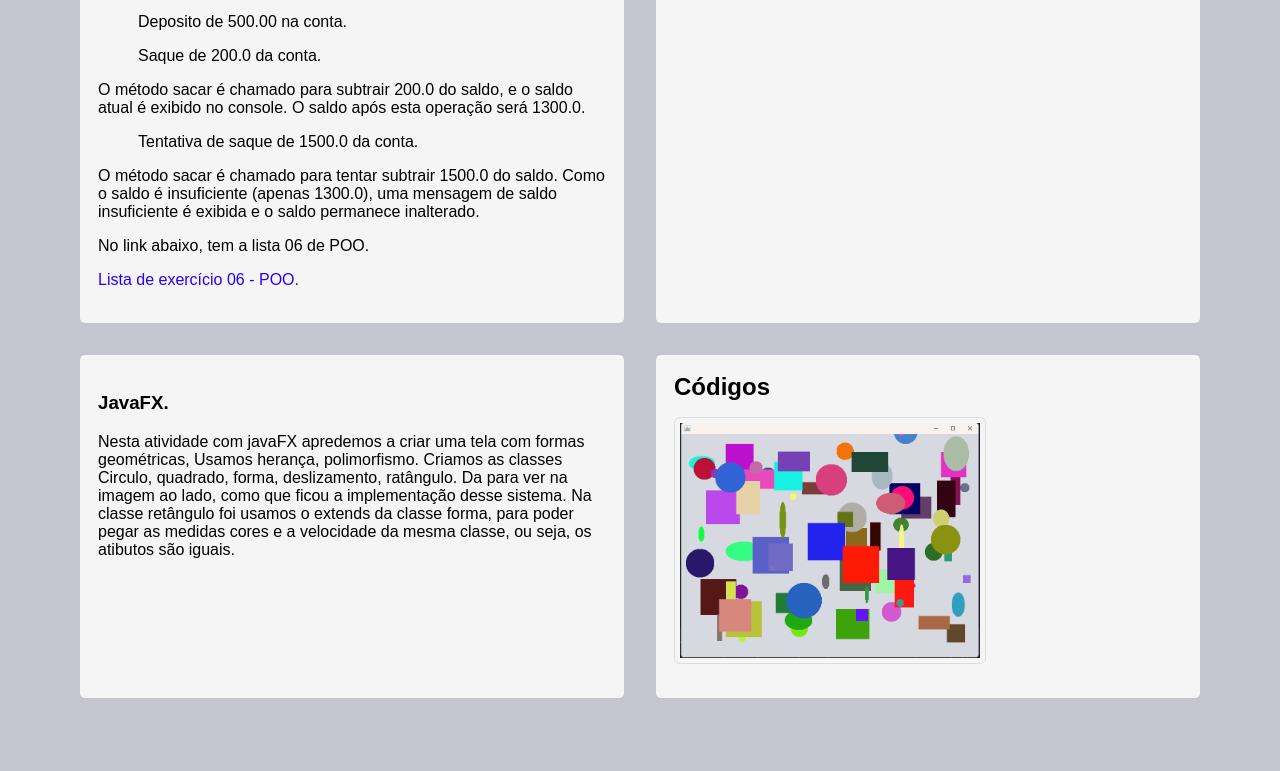
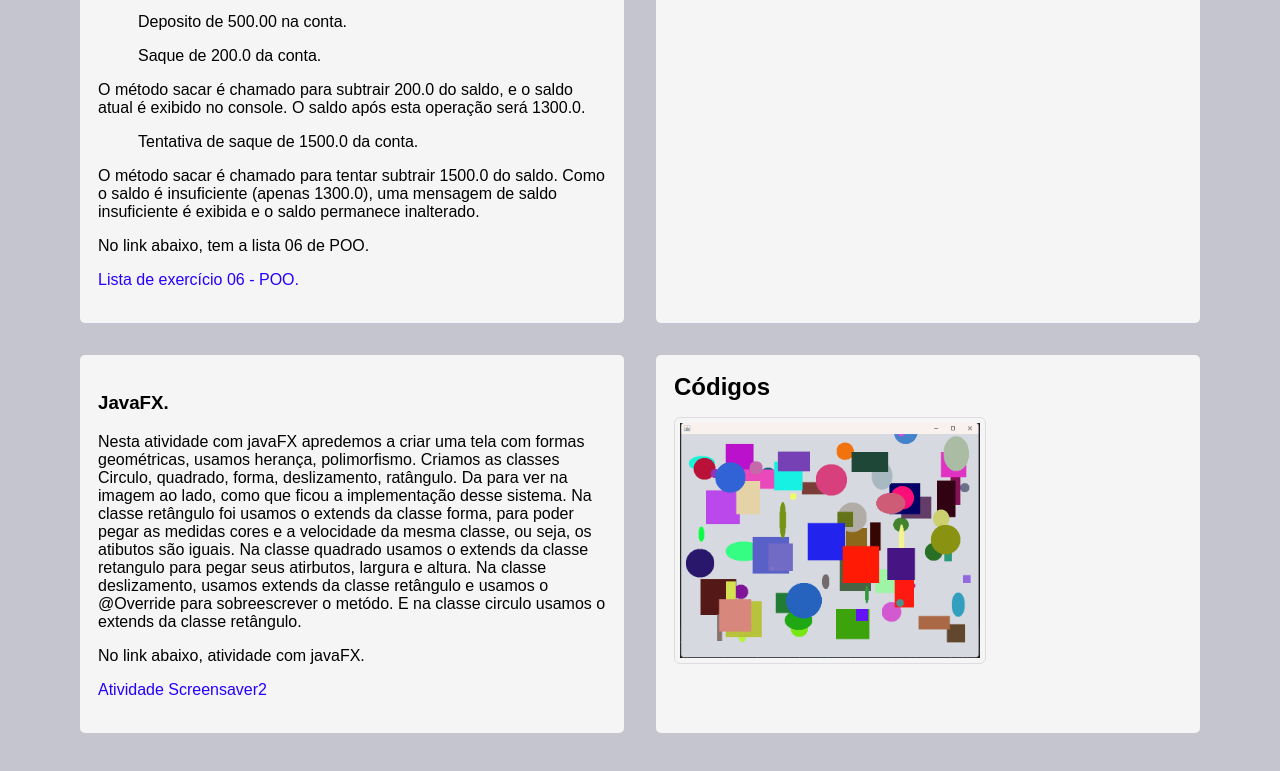
Before and after one commit to ceduardooliveira/potifolio, a plain HTML site: page linguagem_programacao.html in a window 1280 px wide. Shown: the part 4013-4784 px from the top of the page. Drawn offline with Linux system fonts and the light colour scheme.

Commit message:
Portifolio

```diff
--- a/linguagem_programacao.html
+++ b/linguagem_programacao.html
@@ -206,12 +206,14 @@
         <div class="content">
             <div class="text-section">
                 <h3>JavaFX.</h3>
-                <p>Nesta atividade com javaFX apredemos a criar uma tela com formas geométricas, Usamos herança, polimorfismo. Criamos as classes Circulo, quadrado,
+                <p>Nesta atividade com javaFX apredemos a criar uma tela com formas geométricas, usamos herança, polimorfismo. Criamos as classes Circulo, quadrado,
                    forma, deslizamento, ratângulo. Da para ver na imagem ao lado, como que ficou a implementação desse sistema.
                    Na classe retângulo foi usamos o extends da classe forma, para poder pegar as medidas cores e a velocidade da mesma classe, ou seja, os atibutos são iguais.
-
+                   Na classe quadrado usamos o extends da classe retangulo para pegar seus atirbutos, largura e altura. Na classe deslizamento, usamos extends da classe retângulo
+                   e usamos o @Override para sobreescrever o metódo. E na classe circulo usamos o extends da classe retângulo.
                 </p>
-
+                <p> No link abaixo, atividade com javaFX.</p>
+                <p><a class="github" href="https://github.com/ceduardooliveira/Screensaver2.git">Atividade Screensaver2</a></p>
 
             </div>
             <div class="image-section">
```
